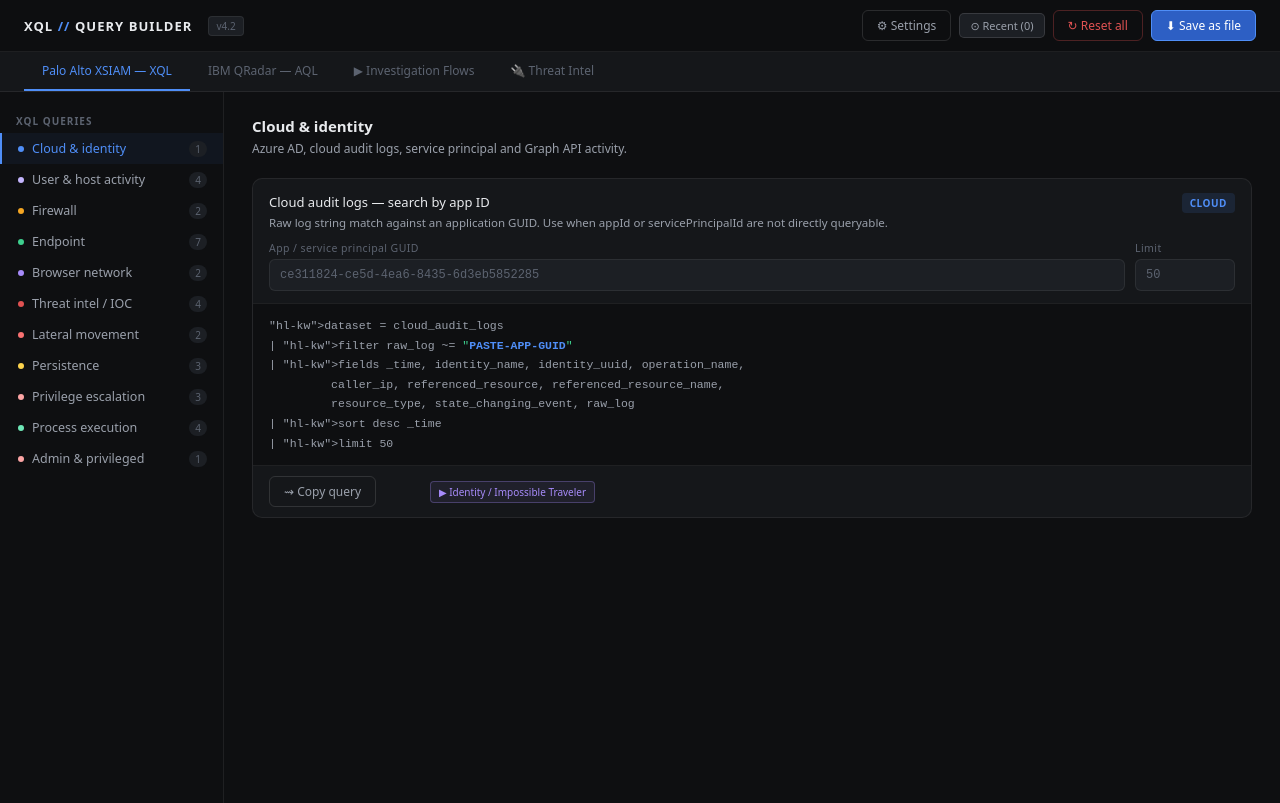
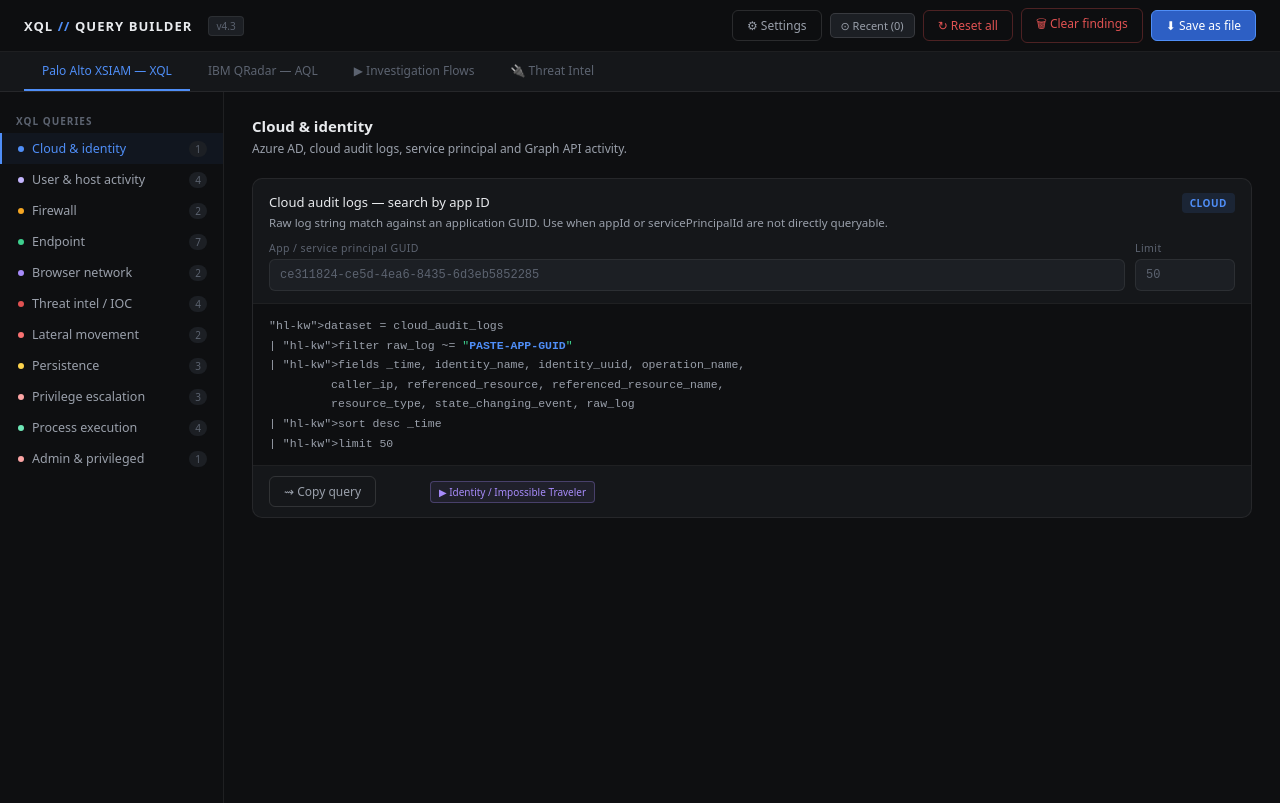
Before and after one commit to lmccann90/soc-query-builder, a plain HTML site: page index.html in a window 1280 px wide. Drawn offline with Linux system fonts and the light colour scheme.

Commit message:
Add files via upload

```diff
--- a/index.html
+++ b/index.html
@@ -277,13 +277,14 @@
 <div class="topbar">
   <div class="topbar-left">
     <div class="logo">XQL <span>//</span> Query Builder</div>
-    <span class="ver">v4.2</span>
+    <span class="ver">v4.3</span>
   </div>
   <div class="topbar-right">
     <button class="btn" onclick="toggleSettings()" id="settings-btn">&#9881; Settings</button>
     <a href="#" class="xsiam-link" id="xsiam-link" style="display:none" target="_blank">&#8599; Open XSIAM</a>
     <button class="ru-toggle" onclick="toggleRecentlyUsed()" id="ru-toggle-btn">&#9719; Recent (0)</button>
     <button class="btn btn-danger" onclick="resetAll()">&#8635; Reset all</button>
+    <button class="btn btn-danger" onclick="resetFindings()">&#128465; Clear findings</button>
     <button class="btn btn-primary" onclick="exportHTML()">&#11015; Save as file</button>
   </div>
 </div>
@@ -2047,6 +2048,23 @@
   showToast('All fields reset');
 }
 
+function resetFindings(){
+  // Clear all step findings textareas and localStorage
+  var steps={persist:5,lateral:5,malware:6,process:5,identity:5,c2:5,recon:4,priv:4,vuln:4,threatid:4,custom:4};
+  Object.keys(steps).forEach(function(flowId){
+    for(var i=0;i<steps[flowId];i++){
+      var ta=document.getElementById('finding-'+flowId+'-'+i);
+      if(ta) ta.value='';
+      try{localStorage.removeItem('soc_finding_'+flowId+'_'+i);}catch(e){}
+    }
+    // Also clear flow notes
+    var notesTA=document.getElementById('flow-notes-'+flowId);
+    if(notesTA) notesTA.value='';
+    try{localStorage.removeItem('soc_note_'+flowId);}catch(e){}
+  });
+  showToast('All findings and notes cleared');
+}
+
 function exportHTML(){
   var blob=new Blob([document.documentElement.outerHTML],{type:'text/html'});
   var a=document.createElement('a');
```
